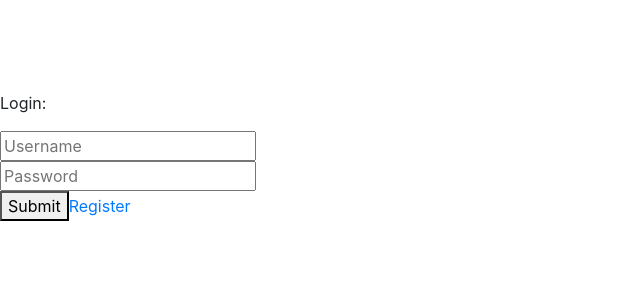
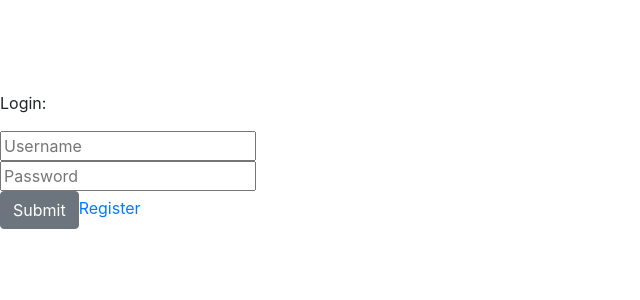
Before and after one commit to Build-Week-Med-Cabinet-6/front-end, a React (Create React App) app: page /login in a window 1280 px wide. Shown: the top 300 px of the page, without its empty margins (0-640 px from the left). Built offline with nearby package versions, Linux system fonts and the light colour scheme.

Commit message:
update form submit buttons with reactstrap buttons
The reactstrap buttons change color depending on if the form passes
validation.

```diff
--- a/src/components/Login.jsx
+++ b/src/components/Login.jsx
@@ -2,6 +2,7 @@ import React, { useState, useEffect } from "react";
 import { render } from "react-dom";
 import * as Yup from "yup";
 import { BrowserRouter as Router, Link, Route } from "react-router-dom";
+import { Button } from 'reactstrap';
 import FormErrorAlert from './FormErrorAlert';
 
 import { withFormik, Form, Field } from "formik";
@@ -40,15 +41,23 @@ const Login = (
         className="fields"
       />
     </div>
-
-    <button
+    <Button
+    type="submit"
       disabled={isSubmitting}
       onClick={() => {
         auth.login(() => {});
       }}
+      color={
+        values.username
+        && !errors.username
+        && values.password
+        && !errors.password
+          ? "success"
+          : "secondary"
+      }
     >
       Submit
-    </button>
+    </Button>
     <Link to="/register">Register</Link>
   </Form>
 );
--- a/src/components/Register.jsx
+++ b/src/components/Register.jsx
@@ -6,6 +6,7 @@ import { withFormik, Form, Field } from "formik";
 import axios from "axios";
 import auth from "./auth";
 import { BrowserRouter as Router, Link } from "react-router-dom";
+import { Button } from 'reactstrap';
 import FormErrorAlert from './FormErrorAlert';
 const SignUp = ({ values, errors, touched, isSubmitting }, props) => (
   <Form>
@@ -29,15 +30,23 @@ const SignUp = ({ values, errors, touched, isSubmitting }, props) => (
         className="fields"
       />
     </div>
-
-    <button
+    <Button
+    type="submit"
       disabled={isSubmitting}
       onClick={() => {
         auth.login(() => {});
       }}
+      color={
+        values.username
+        && !errors.username
+        && values.password
+        && !errors.password
+          ? "success"
+          : "secondary"
+      }
     >
       Submit
-    </button>
+    </Button>
   </Form>
 );
 const FormikSignUp = withFormik({
```
